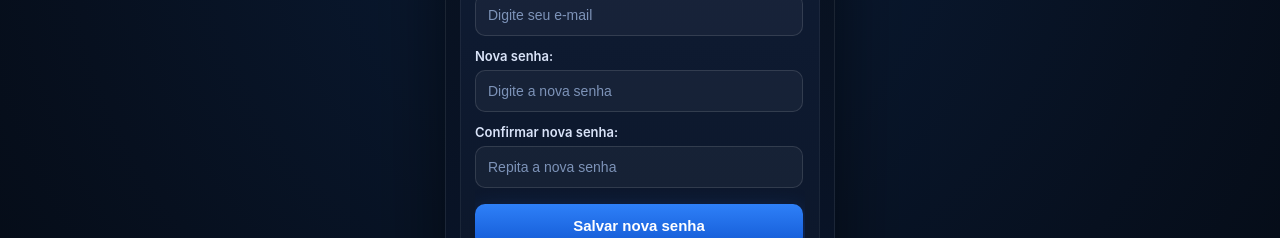
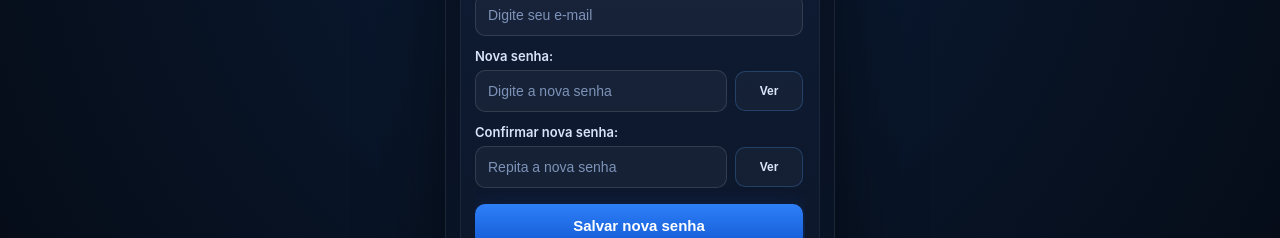
Before and after one commit to DesenvolvedorMarcelo/controle-combustivel, a React (Vite) app: page / in a window 1280 px wide. Both pictures are taken after a click on the button "Esqueceu a senha ?". Shown: the part 122-360 px from the top of the page. Built offline with nearby package versions, Linux system fonts and the light colour scheme.

Commit message:
Update App.jsx

```diff
--- a/src/App.jsx
+++ b/src/App.jsx
@@ -52,7 +52,15 @@ function dataLabel(data) {
   return `${dia}/${mes}/${ano}`;
 }
 
-function TelaLogin({ login, setLogin, entrar, irCadastro, irEsqueciSenha }) {
+function TelaLogin({
+  login,
+  setLogin,
+  entrar,
+  irCadastro,
+  irEsqueciSenha,
+  mostrarSenhaLogin,
+  setMostrarSenhaLogin,
+}) {
   return (
     <section style={styles.screenCard}>
       <div style={styles.logoWrap}>
@@ -68,13 +76,22 @@ function TelaLogin({ login, setLogin, entrar, irCadastro, irEsqueciSenha }) {
           onChange={(e) => setLogin((prev) => ({ ...prev, email: e.target.value }))}
         />
 
+        <div style={styles.passwordWrap}>
           <input
-          style={styles.input}
+            style={styles.inputWithButton}
             placeholder="Senha"
-          type="password"
+            type={mostrarSenhaLogin ? "text" : "password"}
             value={login.senha}
             onChange={(e) => setLogin((prev) => ({ ...prev, senha: e.target.value }))}
           />
+          <button
+            type="button"
+            style={styles.passwordToggle}
+            onClick={() => setMostrarSenhaLogin((prev) => !prev)}
+          >
+            {mostrarSenhaLogin ? "Ocultar" : "Ver"}
+          </button>
+        </div>
 
         <button type="button" style={styles.smallLinkButton} onClick={irEsqueciSenha}>
           Esqueceu a senha ?
@@ -97,6 +114,10 @@ function TelaCadastroUsuario({
   setCadastro,
   cadastrarUsuario,
   voltarLogin,
+  mostrarSenhaCadastro,
+  setMostrarSenhaCadastro,
+  mostrarConfirmarCadastro,
+  setMostrarConfirmarCadastro,
 }) {
   return (
     <section style={styles.screenCard}>
@@ -115,9 +136,7 @@ function TelaCadastroUsuario({
               style={styles.input}
               placeholder="Seu nome"
               value={cadastro.nome}
-              onChange={(e) =>
-                setCadastro((prev) => ({ ...prev, nome: e.target.value }))
-              }
+              onChange={(e) => setCadastro((prev) => ({ ...prev, nome: e.target.value }))}
             />
           </div>
 
@@ -127,30 +146,36 @@ function TelaCadastroUsuario({
               style={styles.input}
               placeholder="seuemail@exemplo.com"
               value={cadastro.email}
-              onChange={(e) =>
-                setCadastro((prev) => ({ ...prev, email: e.target.value }))
-              }
+              onChange={(e) => setCadastro((prev) => ({ ...prev, email: e.target.value }))}
             />
           </div>
 
           <div>
             <label style={styles.label}>Senha:</label>
+            <div style={styles.passwordWrap}>
               <input
-              style={styles.input}
-              type="password"
+                style={styles.inputWithButton}
+                type={mostrarSenhaCadastro ? "text" : "password"}
                 placeholder="Digite uma senha"
                 value={cadastro.senha}
-              onChange={(e) =>
-                setCadastro((prev) => ({ ...prev, senha: e.target.value }))
-              }
+                onChange={(e) => setCadastro((prev) => ({ ...prev, senha: e.target.value }))}
               />
+              <button
+                type="button"
+                style={styles.passwordToggle}
+                onClick={() => setMostrarSenhaCadastro((prev) => !prev)}
+              >
+                {mostrarSenhaCadastro ? "Ocultar" : "Ver"}
+              </button>
+            </div>
           </div>
 
           <div>
             <label style={styles.label}>Confirmar senha:</label>
+            <div style={styles.passwordWrap}>
               <input
-              style={styles.input}
-              type="password"
+                style={styles.inputWithButton}
+                type={mostrarConfirmarCadastro ? "text" : "password"}
                 placeholder="Repita a senha"
                 value={cadastro.confirmarSenha}
                 onChange={(e) =>
@@ -160,6 +185,14 @@ function TelaCadastroUsuario({
                   }))
                 }
               />
+              <button
+                type="button"
+                style={styles.passwordToggle}
+                onClick={() => setMostrarConfirmarCadastro((prev) => !prev)}
+              >
+                {mostrarConfirmarCadastro ? "Ocultar" : "Ver"}
+              </button>
+            </div>
           </div>
 
           <button type="button" style={styles.primaryButton} onClick={cadastrarUsuario}>
@@ -180,6 +213,10 @@ function TelaEsqueciSenha({
   setRedefinirSenha,
   salvarNovaSenha,
   voltarLogin,
+  mostrarNovaSenha,
+  setMostrarNovaSenha,
+  mostrarConfirmarNovaSenha,
+  setMostrarConfirmarNovaSenha,
 }) {
   return (
     <section style={styles.screenCard}>
@@ -206,22 +243,32 @@ function TelaEsqueciSenha({
 
           <div>
             <label style={styles.label}>Nova senha:</label>
+            <div style={styles.passwordWrap}>
               <input
-              style={styles.input}
-              type="password"
+                style={styles.inputWithButton}
+                type={mostrarNovaSenha ? "text" : "password"}
                 placeholder="Digite a nova senha"
                 value={redefinirSenha.novaSenha}
                 onChange={(e) =>
                   setRedefinirSenha((prev) => ({ ...prev, novaSenha: e.target.value }))
                 }
               />
+              <button
+                type="button"
+                style={styles.passwordToggle}
+                onClick={() => setMostrarNovaSenha((prev) => !prev)}
+              >
+                {mostrarNovaSenha ? "Ocultar" : "Ver"}
+              </button>
+            </div>
           </div>
 
           <div>
             <label style={styles.label}>Confirmar nova senha:</label>
+            <div style={styles.passwordWrap}>
               <input
-              style={styles.input}
-              type="password"
+                style={styles.inputWithButton}
+                type={mostrarConfirmarNovaSenha ? "text" : "password"}
                 placeholder="Repita a nova senha"
                 value={redefinirSenha.confirmarNovaSenha}
                 onChange={(e) =>
@@ -231,6 +278,14 @@ function TelaEsqueciSenha({
                   }))
                 }
               />
+              <button
+                type="button"
+                style={styles.passwordToggle}
+                onClick={() => setMostrarConfirmarNovaSenha((prev) => !prev)}
+              >
+                {mostrarConfirmarNovaSenha ? "Ocultar" : "Ver"}
+              </button>
+            </div>
           </div>
 
           <button type="button" style={styles.primaryButton} onClick={salvarNovaSenha}>
@@ -261,9 +316,7 @@ function TelaVeiculo({ vehicle, setVehicle, salvarVeiculo }) {
             <input
               style={styles.input}
               value={vehicle.placa}
-              onChange={(e) =>
-                setVehicle((prev) => ({ ...prev, placa: e.target.value }))
-              }
+              onChange={(e) => setVehicle((prev) => ({ ...prev, placa: e.target.value }))}
             />
           </div>
 
@@ -272,9 +325,7 @@ function TelaVeiculo({ vehicle, setVehicle, salvarVeiculo }) {
             <input
               style={styles.input}
               value={vehicle.modelo}
-              onChange={(e) =>
-                setVehicle((prev) => ({ ...prev, modelo: e.target.value }))
-              }
+              onChange={(e) => setVehicle((prev) => ({ ...prev, modelo: e.target.value }))}
             />
           </div>
 
@@ -283,9 +334,7 @@ function TelaVeiculo({ vehicle, setVehicle, salvarVeiculo }) {
             <input
               style={styles.input}
               value={vehicle.ano}
-              onChange={(e) =>
-                setVehicle((prev) => ({ ...prev, ano: e.target.value }))
-              }
+              onChange={(e) => setVehicle((prev) => ({ ...prev, ano: e.target.value }))}
             />
           </div>
 
@@ -294,9 +343,7 @@ function TelaVeiculo({ vehicle, setVehicle, salvarVeiculo }) {
             <select
               style={styles.input}
               value={vehicle.combustivel}
-              onChange={(e) =>
-                setVehicle((prev) => ({ ...prev, combustivel: e.target.value }))
-              }
+              onChange={(e) => setVehicle((prev) => ({ ...prev, combustivel: e.target.value }))}
             >
               <option>Gasolina</option>
               <option>Etanol</option>
@@ -309,9 +356,7 @@ function TelaVeiculo({ vehicle, setVehicle, salvarVeiculo }) {
             <input
               style={styles.input}
               value={vehicle.mediaCidade}
-              onChange={(e) =>
-                setVehicle((prev) => ({ ...prev, mediaCidade: e.target.value }))
-              }
+              onChange={(e) => setVehicle((prev) => ({ ...prev, mediaCidade: e.target.value }))}
             />
           </div>
 
@@ -320,9 +365,7 @@ function TelaVeiculo({ vehicle, setVehicle, salvarVeiculo }) {
             <input
               style={styles.input}
               value={vehicle.potencia}
-              onChange={(e) =>
-                setVehicle((prev) => ({ ...prev, potencia: e.target.value }))
-              }
+              onChange={(e) => setVehicle((prev) => ({ ...prev, potencia: e.target.value }))}
             />
           </div>
 
@@ -572,6 +615,12 @@ export default function App() {
   ]);
   const [instalarEvento, setInstalarEvento] = useState(null);
   const [mensagem, setMensagem] = useState("");
+
+  const [mostrarSenhaLogin, setMostrarSenhaLogin] = useState(false);
+  const [mostrarSenhaCadastro, setMostrarSenhaCadastro] = useState(false);
+  const [mostrarConfirmarCadastro, setMostrarConfirmarCadastro] = useState(false);
+  const [mostrarNovaSenha, setMostrarNovaSenha] = useState(false);
+  const [mostrarConfirmarNovaSenha, setMostrarConfirmarNovaSenha] = useState(false);
 
   useEffect(() => {
     try {
@@ -859,6 +908,8 @@ export default function App() {
               entrar={entrar}
               irCadastro={() => setAba("cadastro-usuario")}
               irEsqueciSenha={() => setAba("esqueci-senha")}
+              mostrarSenhaLogin={mostrarSenhaLogin}
+              setMostrarSenhaLogin={setMostrarSenhaLogin}
             />
           )}
 
@@ -868,6 +919,10 @@ export default function App() {
               setCadastro={setCadastro}
               cadastrarUsuario={cadastrarUsuario}
               voltarLogin={() => setAba("login")}
+              mostrarSenhaCadastro={mostrarSenhaCadastro}
+              setMostrarSenhaCadastro={setMostrarSenhaCadastro}
+              mostrarConfirmarCadastro={mostrarConfirmarCadastro}
+              setMostrarConfirmarCadastro={setMostrarConfirmarCadastro}
             />
           )}
 
@@ -877,6 +932,10 @@ export default function App() {
               setRedefinirSenha={setRedefinirSenha}
               salvarNovaSenha={salvarNovaSenha}
               voltarLogin={() => setAba("login")}
+              mostrarNovaSenha={mostrarNovaSenha}
+              setMostrarNovaSenha={setMostrarNovaSenha}
+              mostrarConfirmarNovaSenha={mostrarConfirmarNovaSenha}
+              setMostrarConfirmarNovaSenha={setMostrarConfirmarNovaSenha}
             />
           )}
 
@@ -1054,6 +1113,33 @@ const styles = {
     padding: "12px 12px",
     fontSize: "14px",
     outline: "none",
+  },
+  passwordWrap: {
+    display: "flex",
+    alignItems: "center",
+    gap: "8px",
+  },
+  inputWithButton: {
+    flex: 1,
+    boxSizing: "border-box",
+    borderRadius: "10px",
+    border: "1px solid rgba(255,255,255,0.12)",
+    background: "rgba(255,255,255,0.04)",
+    color: "#f7f9fe",
+    padding: "12px 12px",
+    fontSize: "14px",
+    outline: "none",
+  },
+  passwordToggle: {
+    border: "1px solid rgba(83,162,255,0.25)",
+    borderRadius: "10px",
+    padding: "12px 10px",
+    background: "rgba(255,255,255,0.03)",
+    color: "#dce6fa",
+    fontWeight: 600,
+    cursor: "pointer",
+    minWidth: "68px",
+    fontSize: "12px",
   },
   smallLinkButton: {
     textAlign: "right",
```
Lines whose indentation alone changed are shown as unchanged.
